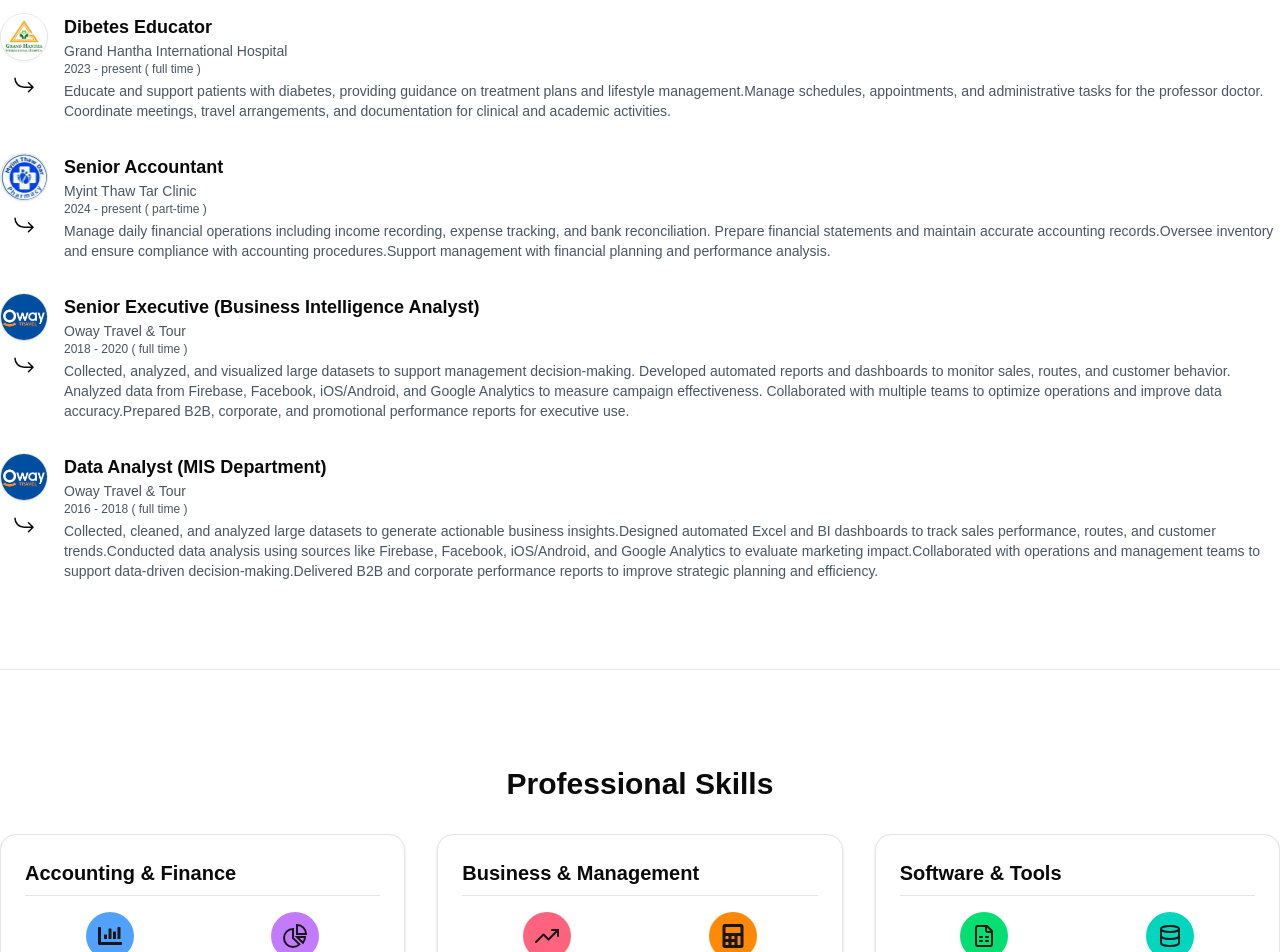
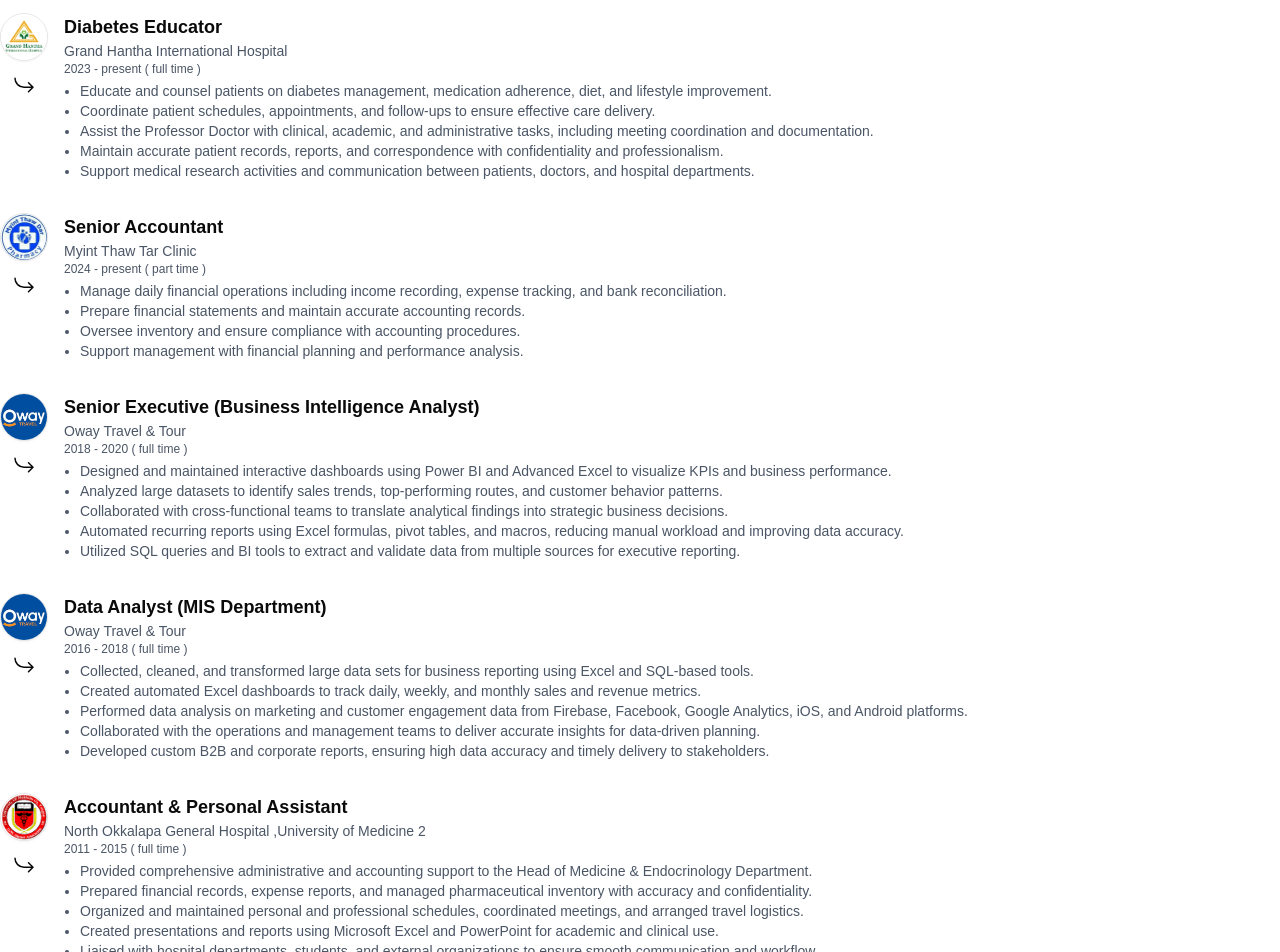
Before and after one commit to myo-ko-ko-oo/khaing-s-portfolio, a React (Vite) app: page / in a window 1280 px wide. Shown: the part 1580-2532 px from the top of the page. Built offline with nearby package versions, Linux system fonts and the light colour scheme.

Commit message:
update experience  section

```diff
--- a/src/components/layout/experience/Experience.tsx
+++ b/src/components/layout/experience/Experience.tsx
@@ -63,9 +63,14 @@ const Experience = () => {
                 <p className="text-xs text-gray-600 dark:text-gray-400">
                   {step.period}
                 </p>
+
                 {step.description && (
                   <p className="mt-1 text-sm text-gray-600 dark:text-gray-400">
-                    {step.description}
+                    {step.description.map((list: string, i) => (
+                      <ul className="list-disc ml-4" key={i}>
+                        <li>{list}</li>
+                      </ul>
+                    ))}
                   </p>
                 )}
               </div>
--- a/src/data/data.ts
+++ b/src/data/data.ts
@@ -1,6 +1,7 @@
 import owayLogo from "../data/images/oway.jpeg";
 import MyintThawTarLogo from "../data/images/myint_thawtar_clinic.jpg";
 import grandHanthaLogo from "../data/images/grand_hantha.png";
+import northOkkalarLogo from "@/data/images/uom2-logo.png";
 import { Icons } from "../components/icons";
 
 export const contactLinks = [
@@ -36,21 +37,32 @@ export const contactLinks = [
 
 export const experiences = [
   {
-    title: "Dibetes Educator",
+    title: "Diabetes Educator",
     company: "Grand Hantha International Hospital",
     period: "2023 - present ( full time )",
     logo: grandHanthaLogo,
-    description:
-      "Educate and support patients with diabetes, providing guidance on treatment plans and lifestyle management.Manage schedules, appointments, and administrative tasks for the professor doctor. Coordinate meetings, travel arrangements, and documentation for clinical and academic activities.",
+    description: [
+      "Educate and counsel patients on diabetes management, medication adherence, diet, and lifestyle improvement.",
+      "Coordinate patient schedules, appointments, and follow-ups to ensure effective care delivery.",
+      "Assist the Professor Doctor with clinical, academic, and administrative tasks, including meeting coordination and documentation.",
+      "Maintain accurate patient records, reports, and correspondence with confidentiality and professionalism.",
+      "Support medical research activities and communication between patients, doctors, and hospital departments.",
+    ],
+    // "Educate and support patients with diabetes, providing guidance on treatment plans and lifestyle management.Manage schedules, appointments, and administrative tasks for the professor doctor. Coordinate meetings, travel arrangements, and documentation for clinical and academic activities.",
     website: "https://grandhantha.com/",
   },
   {
     title: "Senior Accountant",
     company: "Myint Thaw Tar Clinic",
-    period: "2024 - present ( part-time )",
+    period: "2024 - present ( part time )",
     logo: MyintThawTarLogo,
-    description:
-      "Manage daily financial operations including income recording, expense tracking, and bank reconciliation. Prepare financial statements and maintain accurate accounting records.Oversee inventory and ensure compliance with accounting procedures.Support management with financial planning and performance analysis.",
+    description: [
+      "Manage daily financial operations including income recording, expense tracking, and bank reconciliation.",
+      "Prepare financial statements and maintain accurate accounting records.",
+      "Oversee inventory and ensure compliance with accounting procedures.",
+      "Support management with financial planning and performance analysis.",
+    ],
+
     website: "https://www.myanmaryp.com/company/7193/Myint_Thaw_Dar",
   },
   {
@@ -58,8 +70,14 @@ export const experiences = [
     company: "Oway Travel & Tour",
     period: "2018 - 2020 ( full time )",
     logo: owayLogo,
-    description:
-      "Collected, analyzed, and visualized large datasets to support management decision-making. Developed automated reports and dashboards to monitor sales, routes, and customer behavior. Analyzed data from Firebase, Facebook, iOS/Android, and Google Analytics to measure campaign effectiveness. Collaborated with multiple teams to optimize operations and improve data accuracy.Prepared B2B, corporate, and promotional performance reports for executive use.",
+    description: [
+      "Designed and maintained interactive dashboards using Power BI and Advanced Excel to visualize KPIs and business performance.",
+      "Analyzed large datasets to identify sales trends, top-performing routes, and customer behavior patterns.",
+      "Collaborated with cross-functional teams to translate analytical findings into strategic business decisions.",
+      "Automated recurring reports using Excel formulas, pivot tables, and macros, reducing manual workload and improving data accuracy.",
+      "Utilized SQL queries and BI tools to extract and validate data from multiple sources for executive reporting.",
+    ],
+
     website: "https://oway.com.mm",
   },
   {
@@ -67,9 +85,31 @@ export const experiences = [
     company: "Oway Travel & Tour",
     period: "2016 - 2018 ( full time )",
     logo: owayLogo,
-    description:
-      "Collected, cleaned, and analyzed large datasets to generate actionable business insights.Designed automated Excel and BI dashboards to track sales performance, routes, and customer trends.Conducted data analysis using sources like Firebase, Facebook, iOS/Android, and Google Analytics to evaluate marketing impact.Collaborated with operations and management teams to support data-driven decision-making.Delivered B2B and corporate performance reports to improve strategic planning and efficiency.",
+    description: [
+      "Collected, cleaned, and transformed large data sets for business reporting using Excel and SQL-based tools.",
+      "Created automated Excel dashboards to track daily, weekly, and monthly sales and revenue metrics.",
+      "Performed data analysis on marketing and customer engagement data from Firebase, Facebook, Google Analytics, iOS, and Android platforms.",
+      "Collaborated with the operations and management teams to deliver accurate insights for data-driven planning.",
+      "Developed custom B2B and corporate reports, ensuring high data accuracy and timely delivery to stakeholders.",
+    ],
+
     website: "https://oway.com.mm",
+  },
+  {
+    title: "Accountant & Personal Assistant",
+    company: "North Okkalapa General Hospital ,University of Medicine 2",
+    period: "2011 - 2015 ( full time )",
+    logo: northOkkalarLogo,
+    description: [
+      "Provided comprehensive administrative and accounting support to the Head of Medicine & Endocrinology Department.",
+      "Prepared financial records, expense reports, and managed pharmaceutical inventory with accuracy and confidentiality.",
+      "Organized and maintained personal and professional schedules, coordinated meetings, and arranged travel logistics.",
+      "Created presentations and reports using Microsoft Excel and PowerPoint for academic and clinical use.",
+      "Liaised with hospital departments, students, and external organizations to ensure smooth communication and workflow.",
+      "Supported departmental budgeting, procurement, and documentation processes in compliance with hospital policies.",
+    ],
+
+    website: "https://um2ygn.edu.mm/northokkalapa-general-hospital/",
   },
 ];
 
```
Also changed, not shown: src/data/images/uom2-logo.png (added).
